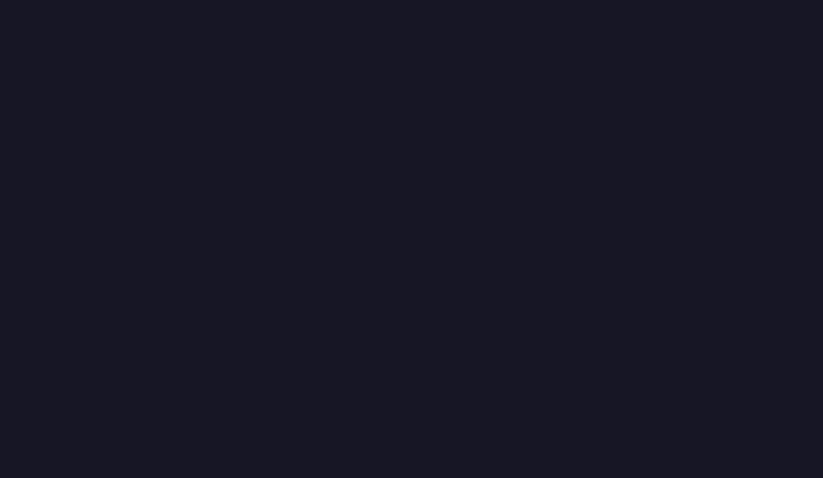
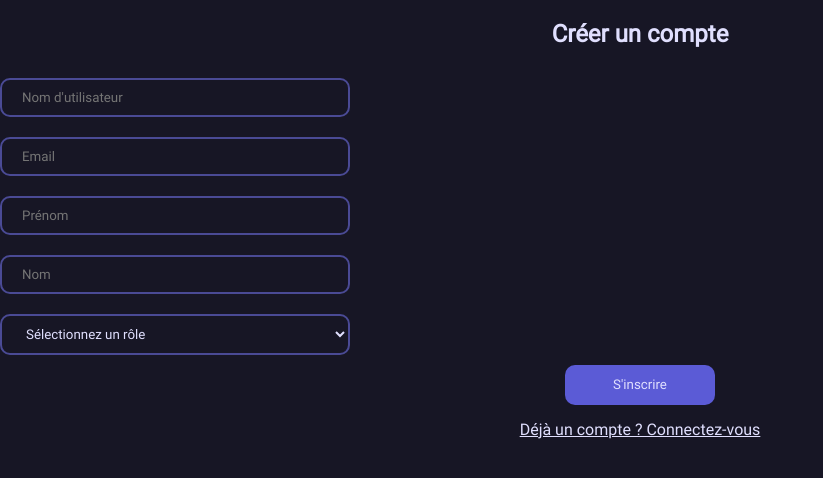
Before and after one commit to Entela8/maturity-models-web, a React (Create React App) app: page /signup in a window 1280 px wide. Before the commit this address had no page. Shown: the top 478 px of the page, without its empty margins (0-823 px from the left). Built offline with nearby package versions, Linux system fonts and the light colour scheme.

Commit message:
feat: signup

```diff
--- a/package.json
+++ b/package.json
@@ -37,7 +37,8 @@
     "@emotion/react": "^11.14.0",
     "@emotion/styled": "^11.14.0",
     "@mui/icons-material": "^6.4.3",
-    "@mui/material": "^6.4.3",
+    "@mui/lab": "^6.0.0-beta.28",
+    "@mui/material": "^6.4.5",
     "@testing-library/jest-dom": "^6.6.3",
     "@testing-library/react": "^16.2.0",
     "@testing-library/user-event": "^14.6.1",
@@ -47,11 +48,12 @@
     "mobx-react": "^9.2.0",
     "react": "^19.0.0",
     "react-dom": "^19.0.0",
-    "react-router-dom": "^7.1.5",
+    "react-router-dom": "^7.2.0",
     "react-scripts": "^5.0.1",
     "web-vitals": "^4.2.4"
   },
   "devDependencies": {
+    "@babel/plugin-proposal-private-property-in-object": "^7.21.11",
     "@types/react": "^19.0.8",
     "@types/react-dom": "^19.0.3"
   }
--- a/src/Navigations/navigations.tsx
+++ b/src/Navigations/navigations.tsx
@@ -2,6 +2,7 @@ import { BrowserRouter, Route, Routes } from "react-router-dom";
 import Login from "../Pages/Login";
 import Home from "../Pages/Home";
 import { ProtectedRoute } from "./ProtectedRoute";
+import Signup from "../Pages/Signup";
 
 const Navigations = () => {
     return (
@@ -9,6 +10,7 @@ const Navigations = () => {
             <Routes>
                 <Route path="/login" element={<Login />} />
                 <Route path="/" element={<ProtectedRoute element={<Home />} />} />
+                <Route path="/signup" element={<Signup />} />
             </Routes>
         </BrowserRouter>
     );
--- /dev/null
+++ b/src/Pages/Signup.tsx
@@ -0,0 +1,115 @@
+import React, { FormEvent, useState } from 'react';
+import { observer } from 'mobx-react';
+import { Alert, Backdrop, CircularProgress } from '@mui/material';
+import { Link, useNavigate } from 'react-router-dom';
+import { useStores } from '../Stores';
+import User from '../Utils/Types/user';
+
+const Register = observer(() => {
+    const { apiStore } = useStores();
+    const [user, setUser] = useState<User>({
+        _id: '',
+        username: '',
+        email: '',
+        firstName: '',
+        lastName: '',
+        role: '',
+        lastActivity: new Date(),
+    });
+
+    const [loading, setLoading] = useState<boolean>(false);
+    const [registerError, setRegisterError] = useState<boolean>(false);
+
+    const navigate = useNavigate();
+
+    const handleChange = (e: React.ChangeEvent<HTMLInputElement | HTMLSelectElement>) => {
+        setUser({ ...user, [e.target.name]: e.target.value });
+    };
+
+    const attemptRegister = async (event: FormEvent<HTMLFormElement>) => {
+        event.preventDefault();
+        setLoading(true);
+
+        try {
+            await apiStore.post('auth/register', user);
+            navigate('/login');
+        } catch (error) {
+            console.error('An error occurred during registration:', error);
+            setRegisterError(true);
+            setTimeout(() => setRegisterError(false), 5000);
+        } finally {
+            setLoading(false);
+        }
+    };
+
+    return (
+        <>
+            <Backdrop sx={{ color: '#fff', zIndex: 1 }} open={loading}>
+                <CircularProgress color='inherit' />
+            </Backdrop>
+            <div className='login-container'>
+                <h2 style={{ fontWeight: 'bold' }}>Créer un compte</h2>
+                <form className='login-form' onSubmit={attemptRegister}>
+                    <input
+                        type='text'
+                        name='username'
+                        required
+                        onChange={handleChange}
+                        className='login-input'
+                        placeholder='Nom d&apos;utilisateur'
+                    />
+                    <input
+                        type='email'
+                        name='email'
+                        required
+                        onChange={handleChange}
+                        className='login-input'
+                        placeholder='Email'
+                    />
+                    <input
+                        type='text'
+                        name='firstName'
+                        required
+                        onChange={handleChange}
+                        className='login-input'
+                        placeholder='Prénom'
+                    />
+                    <input
+                        type='text'
+                        name='lastName'
+                        required
+                        onChange={handleChange}
+                        className='login-input'
+                        placeholder='Nom'
+                    />
+                    <select
+                        name='role'
+                        required
+                        onChange={handleChange}
+                        className='login-input'
+                    >
+                        <option value=''>Sélectionnez un rôle</option>
+                        <option value='1'>Role 1</option>
+                        <option value='2'>Role 2</option>
+                        <option value='3'>Role 3</option>
+                    </select>
+                    <div style={{ textAlign: 'center' }}>
+                        <button type='submit' className='login-submit-button'>S&apos;inscrire</button>
+                    </div>
+                </form>
+                {registerError && (
+                    <div className='alert-message'>
+                        <Alert variant='outlined' severity='error'>
+                            Une erreur est survenue. Veuillez réessayer ultérieurement.
+                        </Alert>
+                    </div>
+                )}
+                <div style={{ margin: '15px', textAlign: 'center' }}>
+                    <Link to={'/login'}>Déjà un compte ? Connectez-vous</Link>
+                </div>
+            </div>
+        </>
+    );
+});
+
+export default Register;
```
